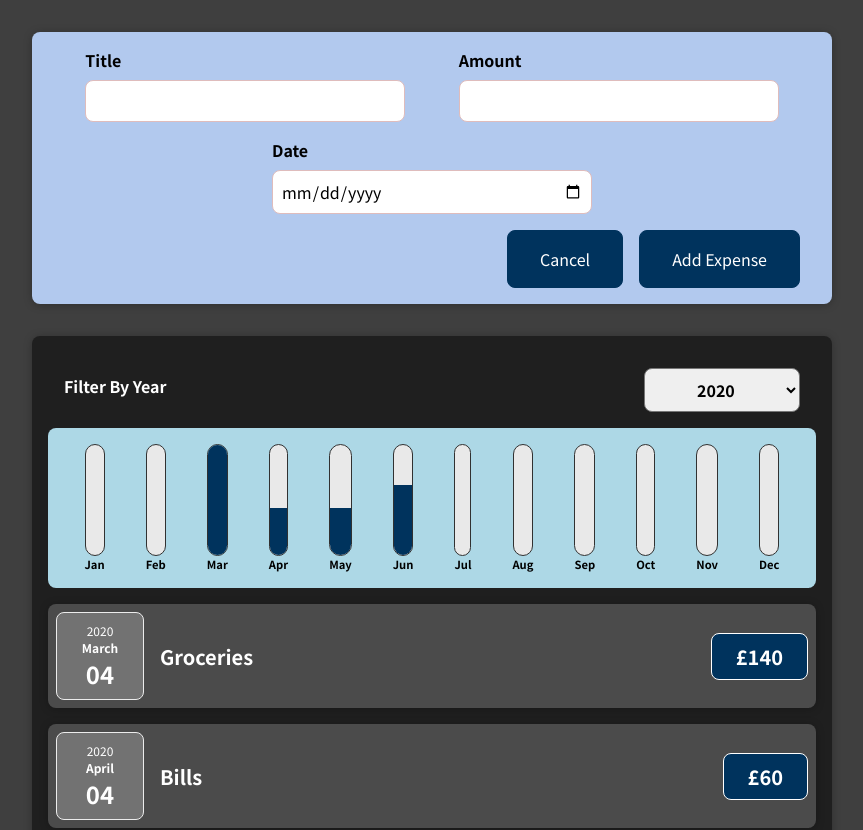
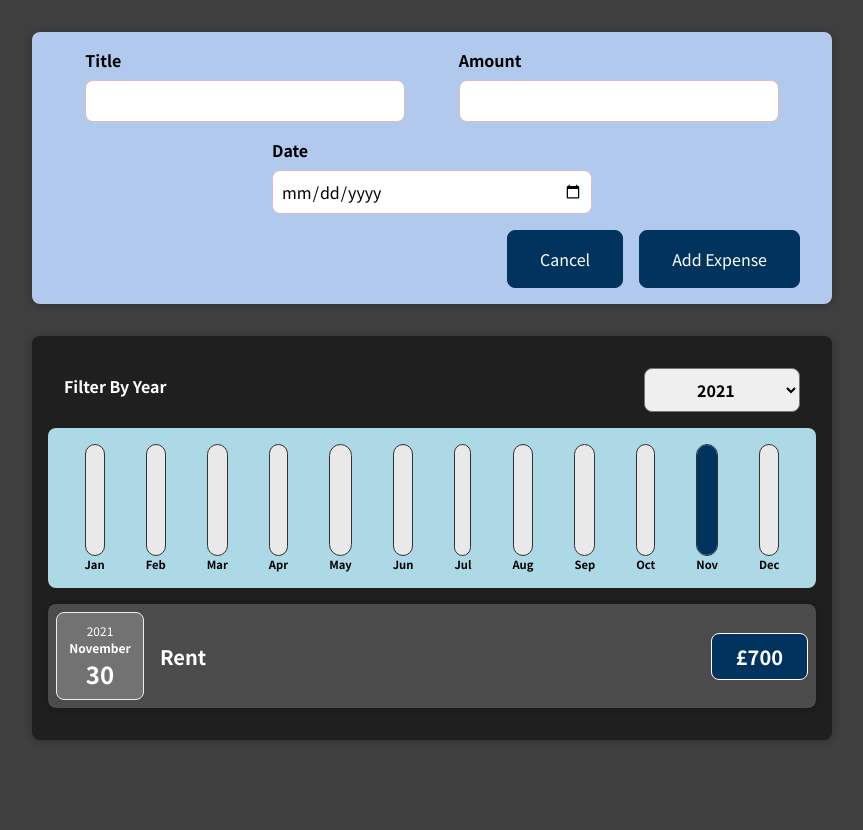
Before and after one commit to JahanU/expense-tracker, a React (Create React App) app: page / in a window 1280 px wide. Shown: the top 830 px of the page, without its empty margins (208-1071 px from the left). After the commit the page ends 800 px from the top, so only its background shows below. Built offline with nearby package versions, Linux system fonts and the light colour scheme.

Commit message:
cleaning up expenseItems, dates

```diff
--- a/src/App.js
+++ b/src/App.js
@@ -3,16 +3,7 @@ import NewExpense from './components/newExpenses/NewExpense';
 import { useState } from 'react';
 
 const tempExpenses = [
-  { id: 'e1', title: 'Rent', amount: 10, date: new Date('01/04/2019') },
-  { id: 'e2', title: 'Spending', amount: 200, date: new Date('02/04/2019') },
-  { id: 'e3', title: 'Groceries', amount: 140, date: new Date('03/04/2020') },
-  { id: 'e4', title: 'Bills', amount: 60, date: new Date('04/04/2020') },
-  { id: 'e5', title: 'Bills 2', amount: 60, date: new Date('05/04/2020') },
-  { id: 'e6', title: 'Bills 3', amount: 90, date: new Date('06/01/2020') },
-  { id: 'e7', title: 'Bills 4', amount: 90, date: new Date('07/01/2021') },
-  { id: 'e8', title: 'Bills 4', amount: 120, date: new Date('08/01/2021') },
-  { id: 'e9', title: 'Bills 4', amount: 200, date: new Date('09/01/2021') },
-  { id: 'e10', title: 'Bills 4', amount: 60, date: new Date('10/01/2022') },
+  { id: Math.random(), title: 'Rent', amount: 700, date: new Date() },
 ];
 
 function App() {
--- a/src/components/expenses/Expenses.js
+++ b/src/components/expenses/Expenses.js
@@ -1,14 +1,13 @@
-import ExpenseItem from './ExpenseItem';
+import { useState } from 'react';
+import './Expenses.css';
 import Card from '../ui/Card';
-import './Expenses.css';
 import ExpenseFilter from '../expensesFilter/ExpenseFilter';
 import ExpensesList from './ExpensesList';
 import ExpensesChart from './ExpensesChart';
-import { useState } from 'react';
 
 function Expenses(props) {
 
-    const [filteredYear, setFilteredYear] = useState('2020');
+    const [filteredYear, setFilteredYear] = useState(new Date().getFullYear().toString());
 
     const onExpenseFilterHandler = (filteredYear) => {
         setFilteredYear(filteredYear);
--- a/src/components/expenses/ExpensesChart.js
+++ b/src/components/expenses/ExpensesChart.js
@@ -24,7 +24,6 @@ function ExpenseChart(props) {
         maxValue = Math.max(maxValue, chartExpenseData[month].value);
     }
 
-    console.log('maxValue: ', maxValue);
 
     return (
         <Chart dataPoints={chartExpenseData} maxValue={maxValue} />
--- a/src/components/expenses/ExpensesList.js
+++ b/src/components/expenses/ExpensesList.js
@@ -1,4 +1,4 @@
-import React, { useState } from 'react'
+import React from 'react'
 import ExpenseItem from './ExpenseItem';
 import './ExpensesList.css';
 
```
Also changed, not shown: 2 other files (tests, documents, lock files or other folders).
